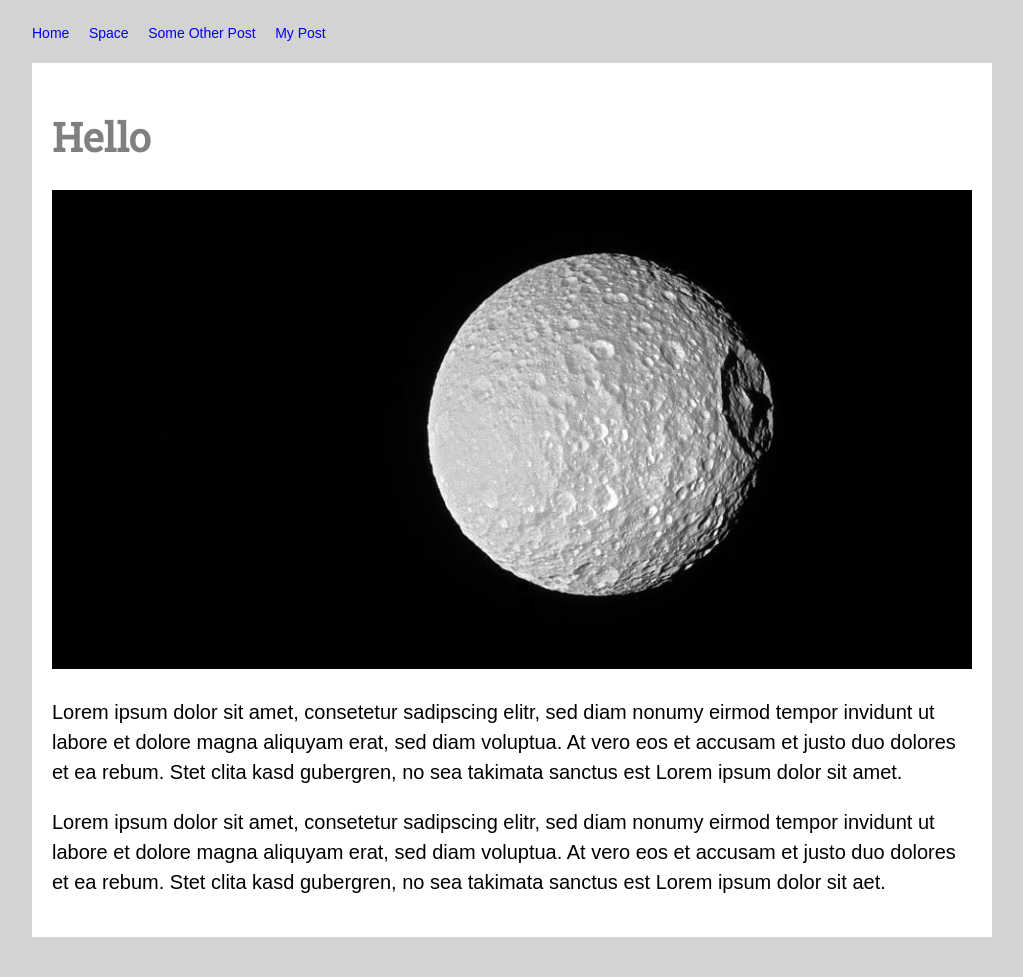
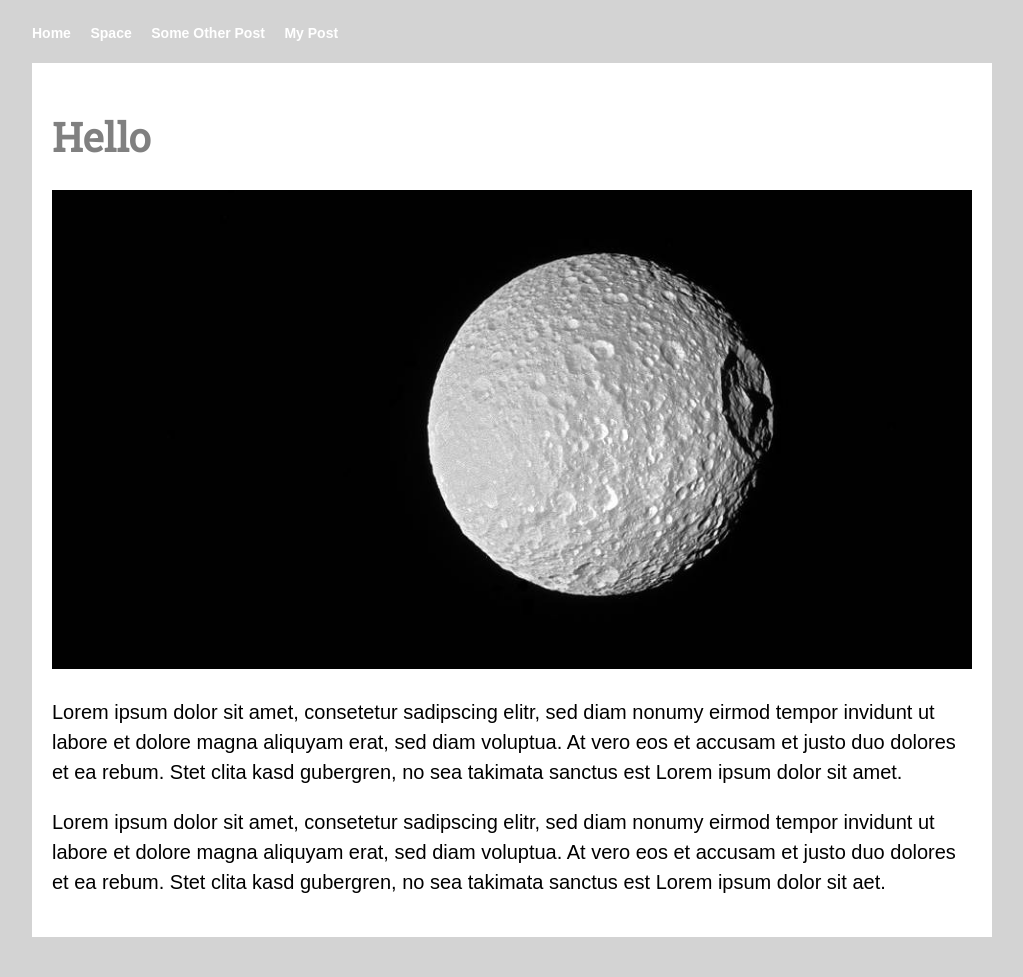
Before and after one commit to the-friedrich/site, a Jekyll site: the page built from _posts/2017-02-16-some-other-post.md, in a window 1280 px wide. Shown: the whole page, without its empty margins (128-1151 px from the left). Built offline with Jekyll 4.4.1, drawn with Linux system fonts in a browser that asks for light colours; our own code applies the rules of GitHub Pages for plain Markdown files.

Commit message:
Update style.css

```diff
--- a/assets/css/style.css
+++ b/assets/css/style.css
@@ -41,6 +41,14 @@
 .small-menu-link{
   font-size: 14px;
   margin-right: 1em;
+  font-weight: bold;
+  color: white;
+  transition: 0.3s;
+}
+
+.small-menu-link:hover{
+  color: tomato;
+  transition: 0.3s;
 }
 
 .content{
```
